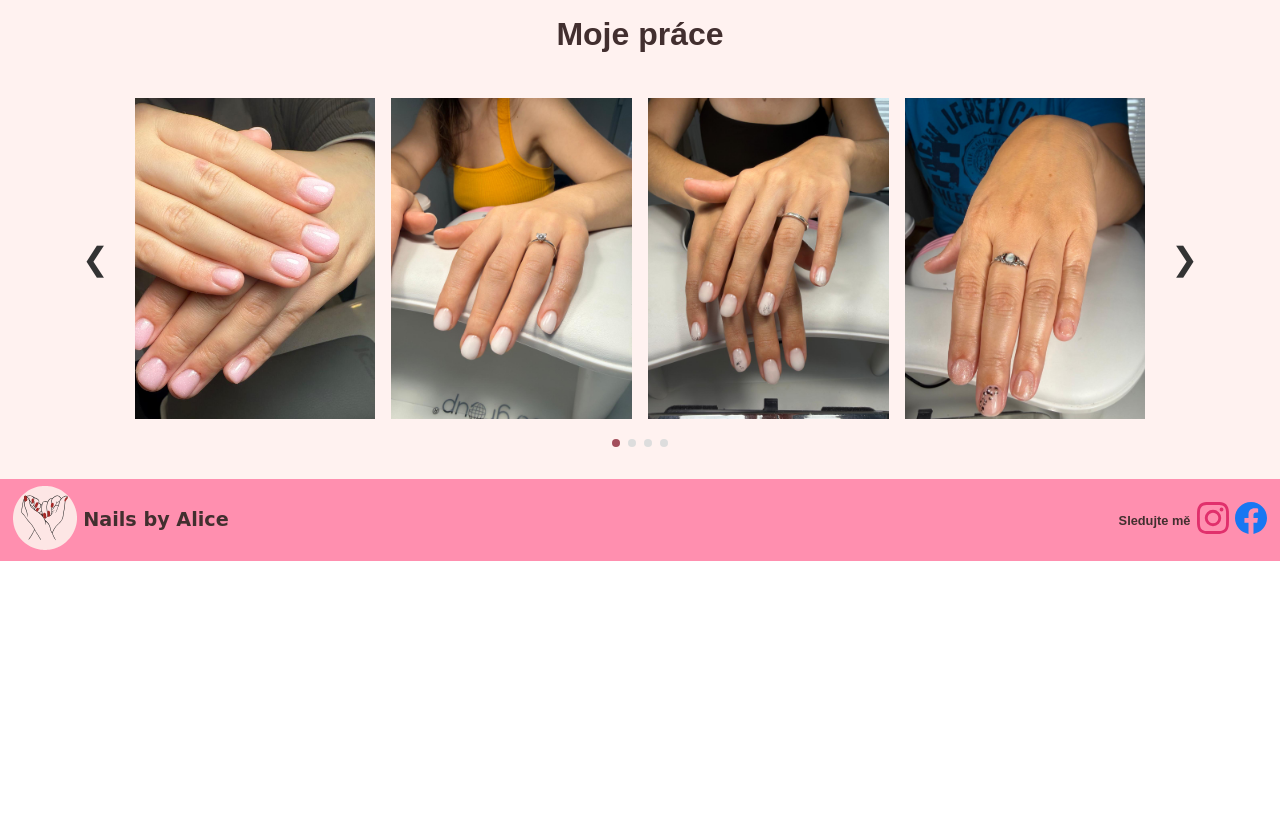
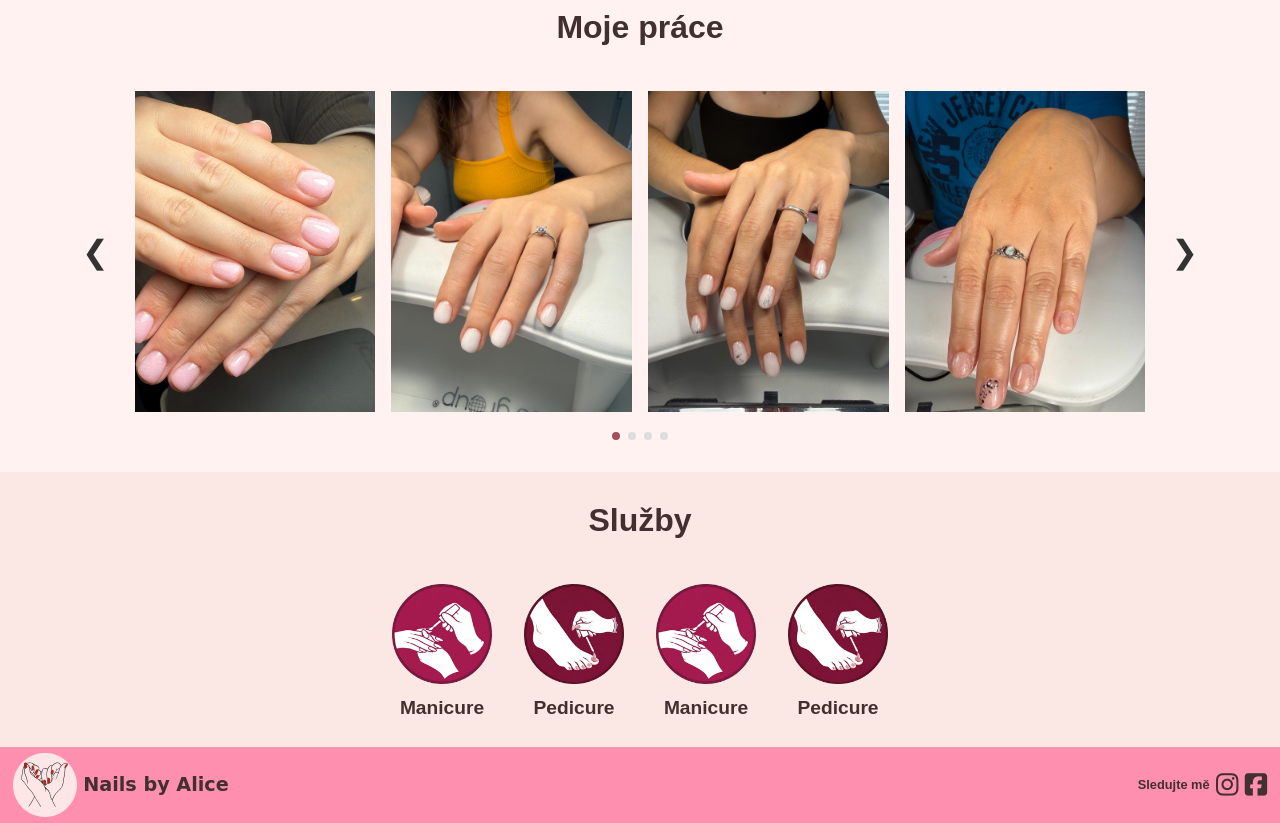
Before and after one commit to mattiabotto/nails-salon-website, a plain HTML site: page index.html in a window 1280 px wide. Shown: the part 531-1354 px from the top of the page. Before the commit the page ends 1092 px from the top, so only its background shows below. Drawn offline with Linux system fonts and the light colour scheme; a web font is replaced by a local one.

Commit message:
Add Services section
Icon with text below, wrapping.
Two types repeted for now

```diff
--- a/index.html
+++ b/index.html
@@ -7,6 +7,7 @@
   <link rel="preconnect" href="https://fonts.googleapis.com">
   <link rel="preconnect" href="https://fonts.gstatic.com" crossorigin>
   <link href="https://fonts.googleapis.com/css2?family=Ephesis&family=Playfair+Display:ital,wght@0,400..900;1,400..900&display=swap" rel="stylesheet">
+  <script src="https://kit.fontawesome.com/e270a58a6a.js" crossorigin="anonymous"></script>
   <script src="./script/script.js" defer></script>
   <title>Nails by Alice</title>
 </head>
@@ -52,6 +53,28 @@
 
       <div class="dots-container"></div>
     </section>
+
+    <section class="services">
+      <h2>Služby</h2>
+      <ul>
+        <li>
+          <img src="./img/manicure.png" alt="Manicure icon" width="100px" height="100px">
+          <p>Manicure</p>
+        </li>
+        <li>
+          <img src="./img/pedicure.png" alt="Pedicure icon" width="100px" height="100px">
+          <p>Pedicure</p>
+        </li>
+        <li>
+          <img src="./img/manicure.png" alt="Manicure icon" width="100px" height="100px">
+          <p>Manicure</p>
+        </li>
+        <li>
+          <img src="./img/pedicure.png" alt="Pedicure icon" width="100px" height="100px">
+          <p>Pedicure</p>
+        </li>
+      </ul>
+    </section>
   </main>
 
   <footer>
@@ -65,22 +88,10 @@
     <div class="right">
       <p>Sledujte mě</p>
       <a href="https://www.instagram.com/nailsbyalice_kv" target="_blank" aria-label="Instagram">
-        <svg xmlns="http://w3.org" width="32" height="32" viewBox="0 0 24 24" style="fill: #E1306C; transition: transform 0.2s ease;">
-        <path d="M12 2.163c3.204 0 3.584.012 4.85.07 3.252.148 4.771 1.691 4.919 4.919.058 1.265.069 1.645.069 4.849 0
-          3.205-.012 3.584-.069 4.849-.149 3.225-1.664 4.771-4.919 4.919-1.266.058-1.644.07-4.85.07-3.204 0-3.584-.012-4.849-.07-3.26-.149-4.771-1.699-4.919-4.92-.058-1.265-.07-1.644-.07-4.849
-          0-3.204 0.013-3.583.07-4.849 0.149-3.227 1.664-4.771 4.919-4.919 1.266-.057 1.645-.069 4.849-.069zM12 0C8.741 0
-          8.333.014 7.053.072 2.695.272.273 2.69.073 7.051.014 8.333 0 8.741 0 12c0 3.259.014 3.668.072 4.948.2 4.358 2.618
-          6.78 6.98 6.98 1.281.058 1.689.072 4.948.072 3.259 0 3.668-.014 4.948-.072 4.354-.2 6.782-2.618 6.979-6.98.059-1.28.073-1.689.073-4.948
-          0-3.259-.014-3.667-.072-4.947-.196-4.354-2.617-6.78-6.979-6.98C15.668.014 15.259 0 12 0zm0 5.838a6.162 6.162 0
-          1 0 0 12.324 6.162 6.162 0 0 0 0-12.324zM12 16a4 4 0 1 1 0-8 4 4 0 0 1 0 8zm6.406-11.845a1.44 1.44 0 1 0 0 2.881 1.44 1.44 0 0 0 0-2.881z"/>
-        </svg>
+        <i class="fa-brands fa-instagram fa-2xl"></i>
       </a>
       <a href="https://www.facebook.com/profile.php?id=61579007579081" target="_blank" aria-label="Facebook">
-        <svg xmlns="http://w3.org" width="32" height="32" viewBox="0 0 24 24" style="fill: #1877F2; transition: transform 0.2s ease;">
-        <path d="M24 12.073c0-6.627-5.373-12-12-12s-12 5.373-12 12c0 5.99 4.388 10.954 10.125 11.854v-8.385H7.078v-3.47h3.047V9.43c0-3.007
-          1.792-4.669 4.533-4.669 1.312 0 2.686.235 2.686.235v2.953H15.83c-1.491 0-1.956.925-1.956 1.874v2.25h3.328l-.532
-          3.47h-2.796v8.385C19.612 23.027 24 18.062 24 12.073z"/>
-        </svg>
+        <i class="fa-brands fa-square-facebook fa-2xl"></i>
       </a>
     </div>
   </footer>
--- a/styles/style.css
+++ b/styles/style.css
@@ -66,7 +66,8 @@ nav ul {
   font-weight: bold;
 }
 
-header {
+header,
+.services {
   background-color: hsl(8, 74%, 94%);
   /* background-image: url('../img/background-header3.jpg');
   background-size: cover;
@@ -98,10 +99,12 @@ main {
   background-color: inherit;
 }
 
-.gallery-title {
+.gallery-title,
+.services h2 {
   font-size: 2em;
   margin-bottom: 40px;
   font-weight: bold;
+  text-align: center;
 }
 
 .slider-wrapper {
@@ -219,3 +222,29 @@ footer h2 {
 footer p {
   font-weight: bold;
 }
+
+.logo img {
+  display: block;
+}
+
+/* Services */
+
+.services {
+  padding: 1.5em;
+}
+
+.services li {
+  display: flex;
+  flex-direction: column;
+  align-items: center;
+  gap: .5em;
+  font-size: 1.2em;
+  font-weight: 600;
+}
+
+.services ul {
+  display: flex;
+  justify-content: center;
+  gap: 2em;
+  flex-wrap: wrap;
+}
```
Also changed, not shown: img/manicure.png (added), img/pedicure.png (added).
